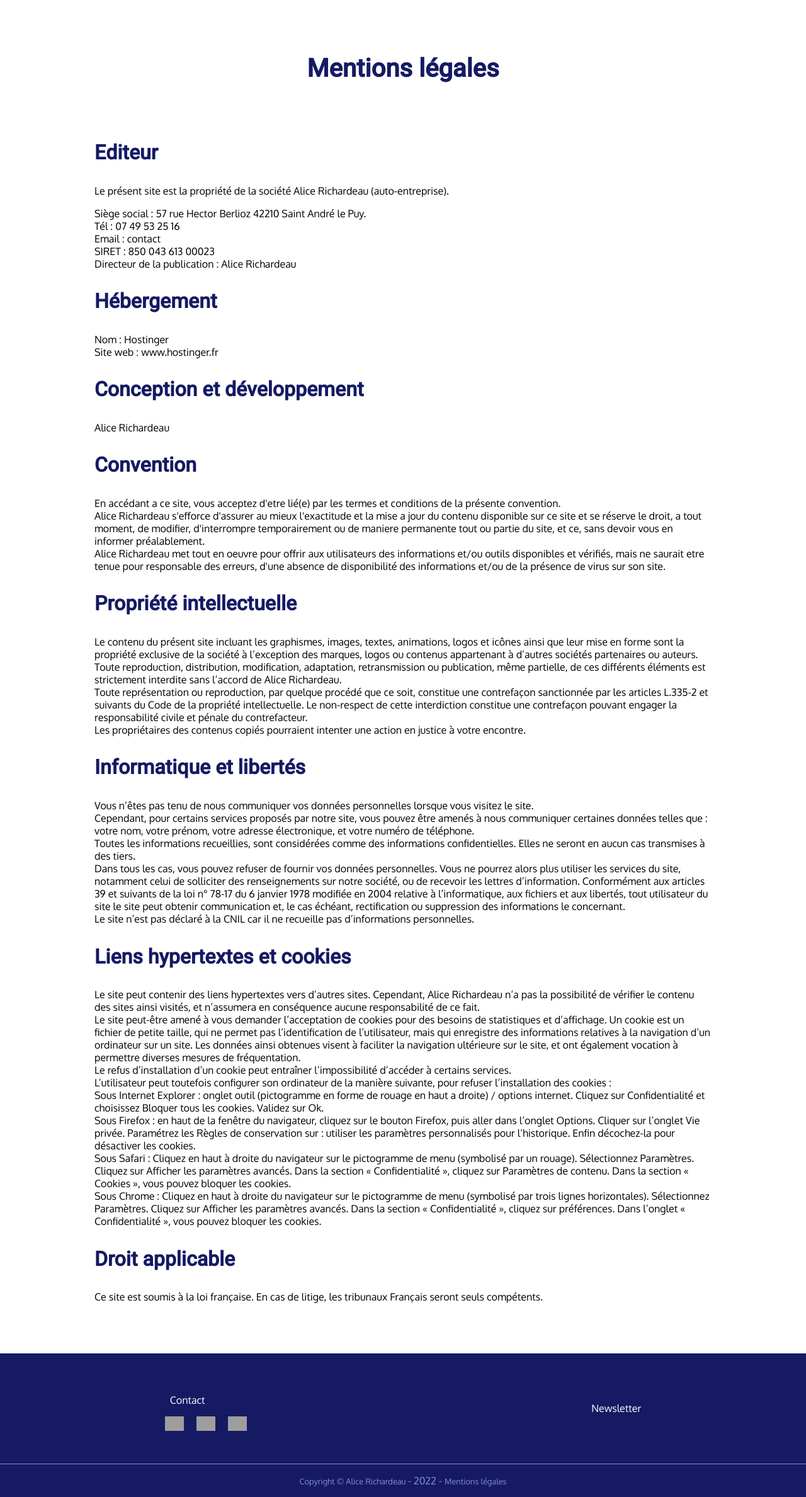
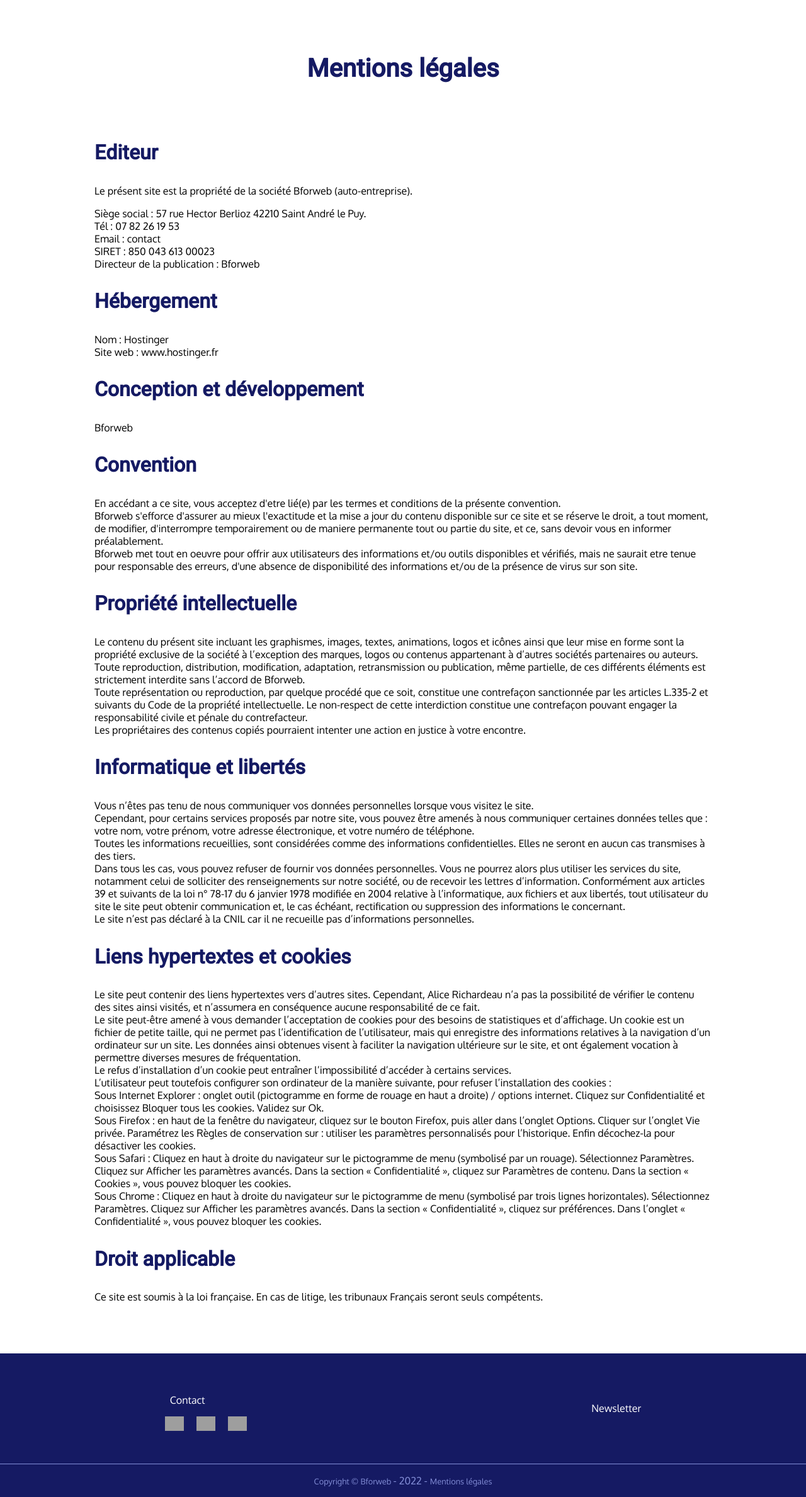
Before and after one commit to alicemimouni/dashboard-symfony-easyadmin-blog, a Symfony app: template templates/static/mentions-legales.html.twig in a window 1280 px wide. Shown: the whole page at 63% size. Run offline with Twig, Linux system fonts and the light colour scheme; the template is opened without the code that fills it, so the values that code supplies are empty; some libraries are stand-ins or nearby versions; some web fonts are replaced; grey boxes are pictures that could not be loaded.

Commit message:
update bforweb

```diff
--- a/public/sass/parts/header.scss
+++ b/public/sass/parts/header.scss
@@ -18,6 +18,14 @@
         align-items: center;
         width: 100%;
         max-width: 1280px;
+        .logo {
+
+            img {
+
+                width: 150px;
+                margin: 0.5rem;
+            }
+        }
     }
 }
 
@@ -191,13 +199,13 @@
                 font-size: 2rem;
             }
 
-            .logo {
+            // .logo {
 
-                img {
+            //     img {
 
-                    width: 60px;
-                }
-            }
+            //         width: 60px;
+            //     }
+            // }
 
             .menu {
 
@@ -239,13 +247,13 @@
 
         }
 
-        .logo {
+        // .logo {
 
-            img {
+        //     img {
 
-                width: 80px;
-            }
-        }
+        //         width: 80px;
+        //     }
+        // }
     }
 
 }
--- a/templates/base.html.twig
+++ b/templates/base.html.twig
@@ -5,19 +5,19 @@
     {% block meta %}
     <meta charset="UTF-8">
     <meta name="viewport" content="width=device-width, initial-scale=1, shrink-to-fit=no">
-    <meta name="application-name" content="Web Création - Le Blog">
-    <meta name="apple-mobile-web-app-title" content="Web Création - Le Blog">
+    <meta name="application-name" content="Bforweb - Le Blog">
+    <meta name="apple-mobile-web-app-title" content="Bforweb - Le Blog">
     <meta name="robots" content="index, follow">
     <meta name="googlebot" content="index, follow, max-snippet:-1, max-image-preview:large, max-video-preview:-1">
     <meta name="bingbot" content="index, follow, max-snippet:-1, max-image-preview:large, max-video-preview:-1">
-    <meta name="publisher" content="Alice Richardeau" />
+    <meta name="publisher" content="Bforweb" />
     <link rel="preload" as="style" href="https://fonts.googleapis.com/css2?family=Oxygen:wght@300;400;700&display=swap">
     <link rel="preload" as="style" href="https://fonts.googleapis.com/css2?family=Heebo:wght@500&display=swap">
-    <link rel="shortcut icon" href="{{ asset('img/logo-white.png') }}">
-    <link rel="icon" type="image/png" href="{{ asset('img/logo-white.png') }}" sizes="32x32">
+    <link rel="shortcut icon" href="{{ asset('img/logo-bforweb.png') }}">
+    <link rel="icon" type="image/png" href="{{ asset('img/logo-bforweb.png') }}" sizes="32x32">
     <meta property="og:image" content="{{ asset('img/site-web-creation-blog.jpg') }}">
     <meta property="og:locale" content="fr_FR">
-    <meta property="og:site_name" content="Web Création - Le Blog">
+    <meta property="og:site_name" content="Bforweb - Le Blog">
     {% endblock meta %}
     {% block stylesheets %}
     <link href=" {{ asset('style.css') }} " rel="stylesheet" />
--- a/templates/default/index.html.twig
+++ b/templates/default/index.html.twig
@@ -9,7 +9,7 @@
     content="Blog d'astuces et tutos pour le web, web design, site internet, référencement, découvrez nos articles." />
 <link rel="canonical" href="http://127.0.0.1:8000" />
 <meta name="Language" CONTENT="fr" />
-<meta property="og:title" content="Web Création - le Blog">
+<meta property="og:title" content="Bforweb - Blog">
 <meta property="og:type" content="website">
 <meta property="og:url" content="http://127.0.0.1:8000">
 <meta property="og:description"
--- a/templates/parts/footer.html.twig
+++ b/templates/parts/footer.html.twig
@@ -21,7 +21,7 @@
     </div>
     <div class="bottom">
          <a href="https://alicerichardeau.fr">
-            Copyright © Alice Richardeau
+            Copyright © Bforweb
         </a> - 2022 -
         <a href="{{ path('app_mentions') }}">Mentions légales</a>
     </div>
--- a/templates/parts/header.html.twig
+++ b/templates/parts/header.html.twig
@@ -1,7 +1,7 @@
 {# BUTTON AND SEARCH #}
 <div class="top">
     <div class="bloc">
-        <a class="button button-hover-black" href="https://alicerichardeau.fr">
+        <a class="button button-hover-black" href="https://bforweb.fr">
             Contactez un développeur
         </a>
         <a href=" {{ path('app_search') }} " class="search"><img src=" {{ asset('/img/search.svg') }} "
@@ -13,9 +13,9 @@
 <div class="header">
     <div class="bloc">
         <a class="logo" href=" {{ path('default') }} ">
-            <img src=" {{ asset('/img/logo-white.png') }} " alt="Logo" width="50px" />
+            <img src=" {{ asset('/img/logo-bforweb.png') }} " alt="Logo" width="50px" />
         </a>
-        <p>Création web - Le Blog</p>
+        <p>Le Blog</p>
         <div class="navbar">
             <!-- menu -->
             <a id="link" href="#"><span id="burger"></span></a>
--- a/templates/static/mentions-legales.html.twig
+++ b/templates/static/mentions-legales.html.twig
@@ -9,7 +9,7 @@
     content="Blog d'astuces pour le web, web design, site internet, référencement, mentions légales." />
 <link rel="canonical" href="http://127.0.0.1:8000/mentions-legales" />
 <meta property="og:type" content="article">
-<meta property="og:title" content="Mentions Légales | Création Web - Le Blog">
+<meta property="og:title" content="Mentions Légales | Bforweb - Le Blog">
 <meta property="og:url" content="http://127.0.0.1:8000/mentions-legales">
 <meta property="og:description"
     content="Blog d'astuces pour le web, web design, site internet, référencement, mentions légales.">
@@ -21,13 +21,13 @@
 <h1>Mentions légales</h1>
 <h2>Editeur</h2>
 <div class="text-content reveal">
-    <p>Le présent site est la propriété de la société Alice Richardeau
+    <p>Le présent site est la propriété de la société Bforweb
         (auto-entreprise).</p>
     Siège social : 57 rue Hector Berlioz 42210 Saint André le Puy. <br>
-    Tél : 07 49 53 25 16 <br>
+    Tél : 07 82 26 19 53 <br>
     Email : contact <br>
     SIRET : 850 043 613 00023 <br>
-    Directeur de la publication : Alice Richardeau
+    Directeur de la publication : Bforweb
 </div>
 <h2>Hébergement</h2>
 <div class="text-content reveal">
@@ -36,19 +36,19 @@
 </div>
 <h2>Conception et développement</h2>
 <div class="text-content reveal">
-    Alice Richardeau
+    Bforweb
 </div>
 <h2>Convention</h2>
 <div class="text-content reveal">
     En accédant a ce site, vous acceptez d'etre lié(e) par les termes et conditions de la présente
     convention.
     <br>
-    Alice Richardeau s'efforce d'assurer au mieux l'exactitude et la mise a jour du contenu
+    Bforweb s'efforce d'assurer au mieux l'exactitude et la mise a jour du contenu
     disponible sur ce site et se réserve le droit, a tout moment, de modifier, d'interrompre
     temporairement ou de maniere permanente tout ou partie du site, et ce, sans devoir vous en informer
     préalablement.
     <br>
-    Alice Richardeau met tout en oeuvre pour offrir aux utilisateurs des informations et/ou outils
+    Bforweb met tout en oeuvre pour offrir aux utilisateurs des informations et/ou outils
     disponibles et vérifiés, mais ne saurait etre tenue pour responsable des erreurs, d'une absence de
     disponibilité des informations et/ou de la présence de virus sur son site.
 </div>
@@ -59,7 +59,7 @@
     l’exception des marques, logos ou contenus appartenant à d’autres sociétés partenaires ou auteurs.
     <br>
     Toute reproduction, distribution, modification, adaptation, retransmission ou publication, même
-    partielle, de ces différents éléments est strictement interdite sans l’accord de Alice Richardeau.
+    partielle, de ces différents éléments est strictement interdite sans l’accord de Bforweb.
     <br>
     Toute représentation ou reproduction, par quelque procédé que ce soit, constitue une contrefaçon
     sanctionnée par les articles L.335-2 et suivants du Code de la propriété intellectuelle. Le
```
Also changed, not shown: public/img/logo-bforweb.png (added), public/img/logo-white.png (deleted), public/style.css, 1 other file.
